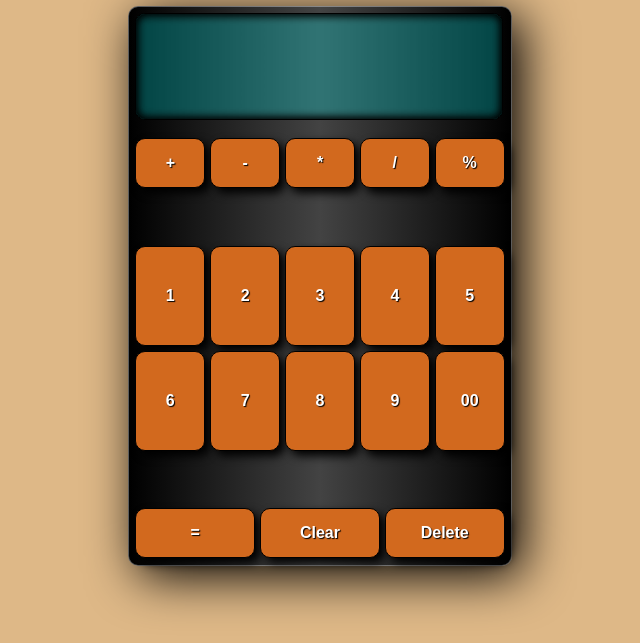
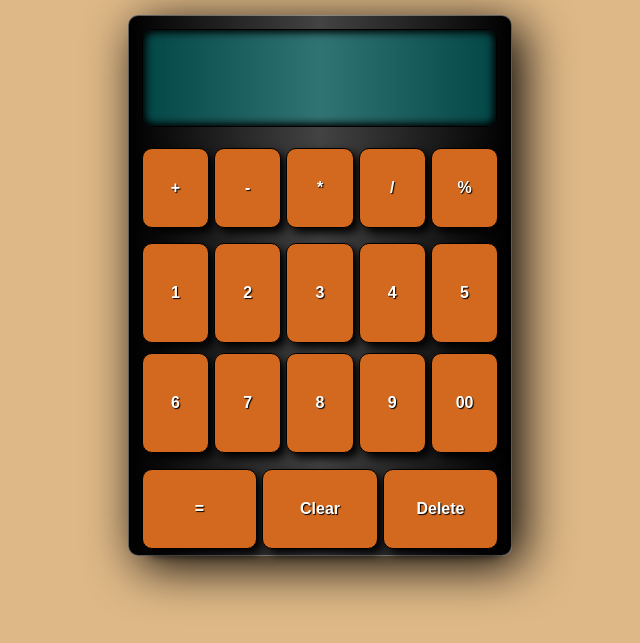
Before and after one commit to Kartikey-Singh-Gahlot/Caclculator, a plain HTML site: page index.html in a window 1280 px wide. Shown: the part 157-800 px from the top of the page, without its empty margins (320-960 px from the left). Drawn offline with Linux system fonts and the light colour scheme.

Commit message:
Update style.css

```diff
--- a/style.css
+++ b/style.css
@@ -22,14 +22,12 @@ h1{
 
 #calcBody{
     box-sizing: border-box;
+    height: fit-content;
     border: 1px solid rgba(255, 255, 255, 0.366);
     box-shadow: 10px 10px 50px black;
     width: 30vw;
-    height: 70vh;
     margin-top: 30px;
-    display: flex;
-    padding: 0.5vw;
-    flex-direction: column;
+    padding: 1vw;
     justify-content: center;
     border-radius: 10px;
     background: linear-gradient(90deg,#000000,#434343,#000000);
@@ -37,10 +35,9 @@ h1{
 
 #screen{
     width: 99%;
-    height: 20%;
+    height: 12vh;
     border-radius: 10px;
     border: 1px solid black;
-
     box-shadow: 1px 1px 10px inset black, -1px -1px 10px inset black;
     text-align: center;
     background-color: rgba(0, 255, 255, 0.264);
@@ -53,7 +50,7 @@ h1{
 #btnWrapper{
 
     width: 100%;
-    margin-top: 5%;
+    margin: 2vh 0px 0px 0px;
     height: 80%;
     display: flex;
     flex-direction: column;
@@ -64,8 +61,10 @@ h1{
 .pads{
     display: grid;
     grid-template-columns: repeat(5,1fr);
-    grid-auto-rows: 50px;
-    grid-gap: 5px;
+    grid-auto-rows: 10vh;
+    grid-row-gap: 10px;
+    grid-column-gap: 5px;
+    margin: 5px 0px 5px 0px;
 }
 
 #utilityPad{
@@ -97,6 +96,7 @@ button:hover{
 @media (max-width:450px){
     #calcBody{
         width: 80vw;
+
     }
     h1{
         font-size: 7vw;
```
